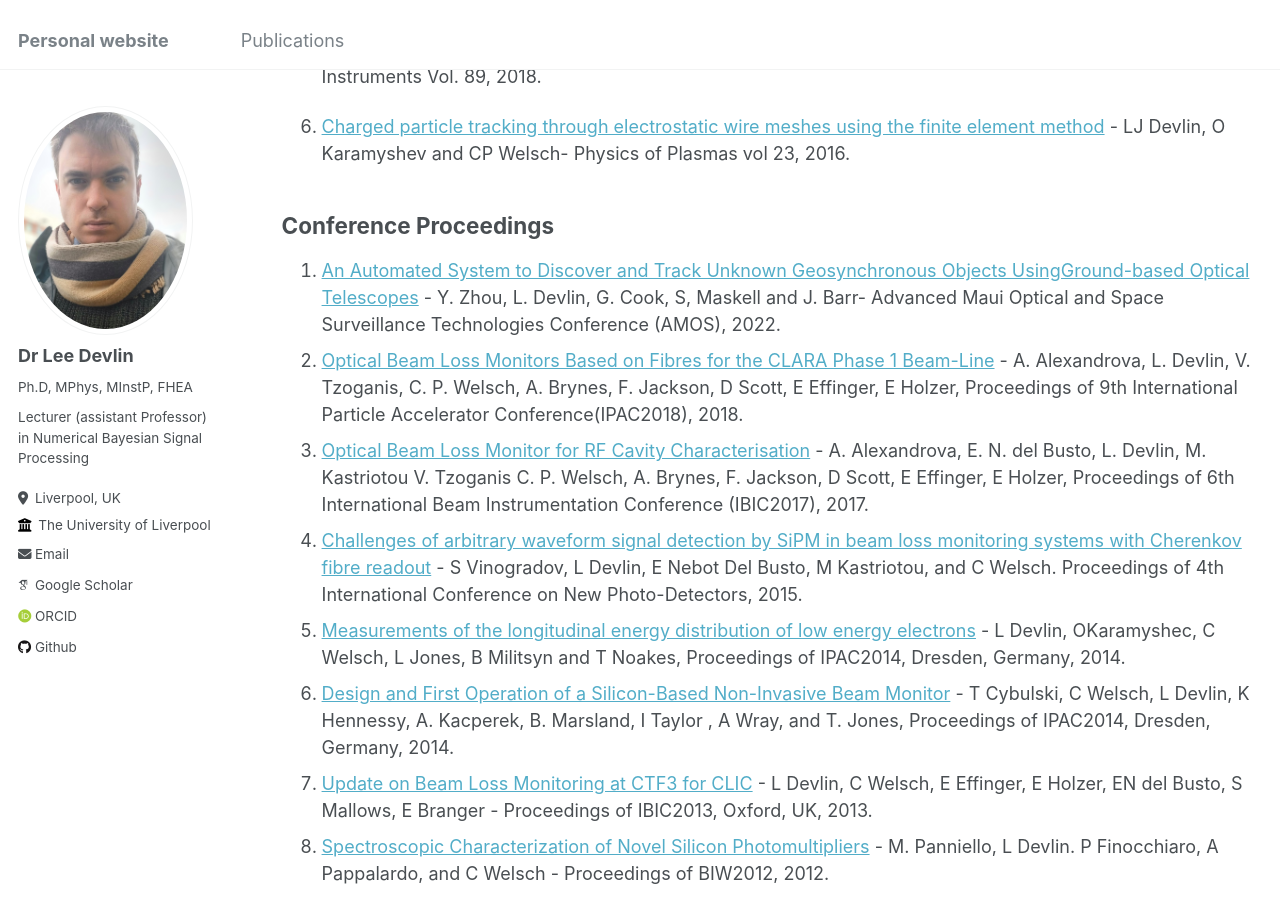
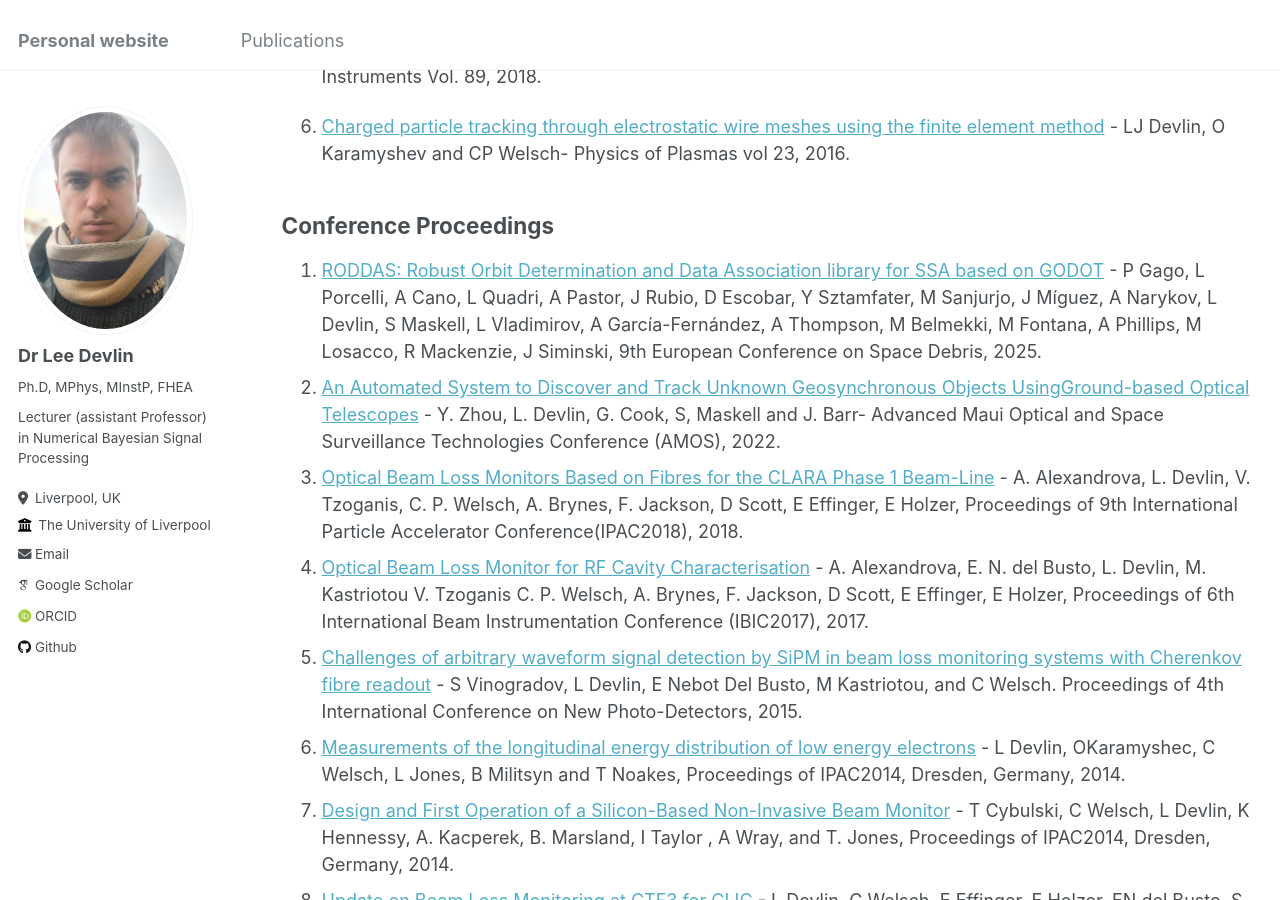
Before and after one commit to LJDevlin/LJDevlin.github.io, a Jekyll site: the page built from _pages/publications.md, in a window 1280 px wide and 900 px high, scrolled down 620 px. Built offline with Jekyll 4.4.1, drawn with Linux system fonts in a browser that asks for light colours; some web fonts are replaced.

Commit message:
Update Deb paper

```diff
--- a/_pages/publications.md
+++ b/_pages/publications.md
@@ -27,6 +27,7 @@ IEEE Signal Processing Letters - Vol. 31, 2024.
 1. [Charged particle tracking through electrostatic wire meshes using the finite element method](https://pubs.aip.org/aip/pop/article-abstract/23/6/063110/320043/Charged-particle-tracking-through-electrostatic?redirectedFrom=fulltext) - LJ Devlin, O Karamyshev and CP Welsch- Physics of Plasmas vol 23, 2016.
 
 ## Conference Proceedings
+1. [RODDAS: Robust Orbit Determination and Data Association library for SSA based on GODOT](https://conference.sdo.esoc.esa.int/proceedings/sdc9/paper/311/SDC9-paper311.pdf) - P Gago, L Porcelli, A Cano, L Quadri, A Pastor, J Rubio, D Escobar, Y Sztamfater, M Sanjurjo, J Míguez, A Narykov, L Devlin, S Maskell, L Vladimirov, A García-Fernández, A Thompson, M Belmekki, M Fontana, A Phillips, M Losacco, R Mackenzie, J Siminski, 9th European Conference on Space Debris, 2025.
 1. [An Automated System to Discover and Track Unknown Geosynchronous Objects UsingGround-based Optical Telescopes](https://amostech.com/TechnicalPapers/2022/Poster/Zhou.pdf) - Y. Zhou, L. Devlin, G. Cook, S, Maskell and J. Barr- Advanced Maui Optical and Space Surveillance Technologies Conference (AMOS), 2022.
 1. [Optical Beam Loss Monitors Based on Fibres for the CLARA Phase 1 Beam-Line](https://accelconf.web.cern.ch/ipac2018/papers/thpml090.pdf) - A. Alexandrova, L. Devlin, V. Tzoganis, C. P. Welsch, A. Brynes, F. Jackson, D Scott, E Effinger, E Holzer, Proceedings of 9th International Particle Accelerator Conference(IPAC2018), 2018.
 1. [Optical Beam Loss Monitor for RF Cavity Characterisation](https://s3.cern.ch/inspire-prod-files-1/1c3f00ca6cdd8042a7a5345a0587730f) - A. Alexandrova, E. N. del Busto, L. Devlin, M. Kastriotou V. Tzoganis C. P. Welsch, A. Brynes, F. Jackson, D Scott, E Effinger, E Holzer, Proceedings of 6th International Beam Instrumentation Conference (IBIC2017), 2017.
```
